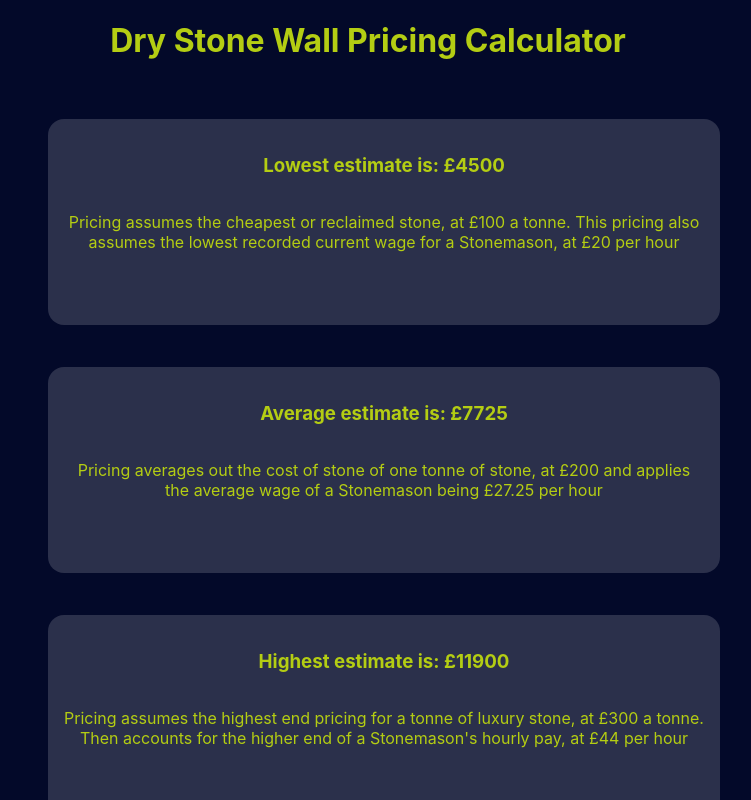
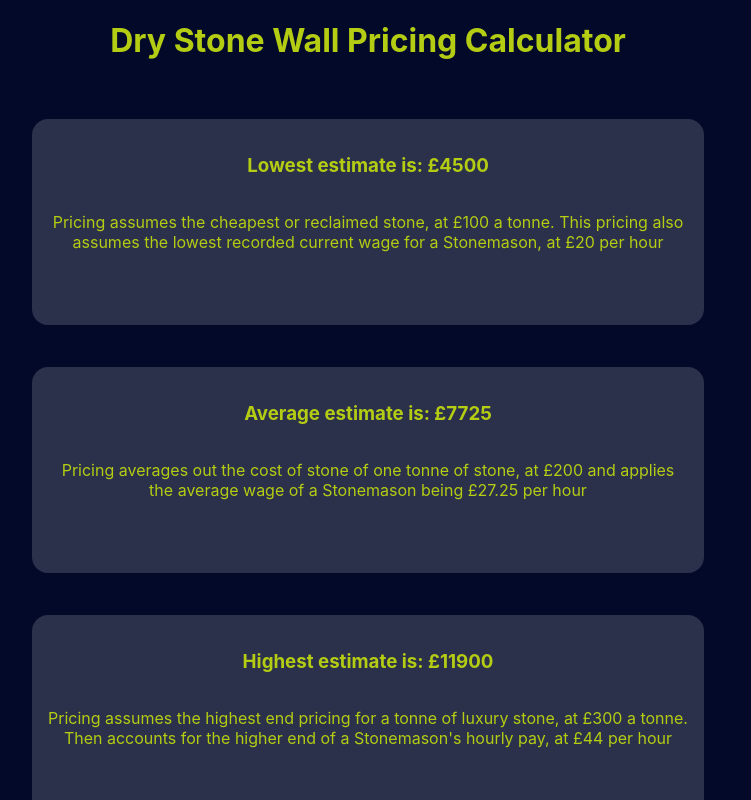
Before and after one commit to FightTheByte/gitProjects, a React (Create React App) app in the folder drystone/: page /input in a window 1280 px wide. Both pictures are taken after typing "5", "5" into the empty fields and a click on the input "calculate cost". Shown: the top 800 px of the page, without its empty margins (272-1023 px from the left). Built offline with nearby package versions, Linux system fonts and the light colour scheme.

Commit message:
final styling fix

```diff
--- a/drystone/src/pricing/pricing.css
+++ b/drystone/src/pricing/pricing.css
@@ -1,6 +1,6 @@
 .priceContainer{
     text-align: center;
-    justify-content: center;
+    justify-items: center;
     display: grid;
     margin: auto;
     width: 50%;
```
